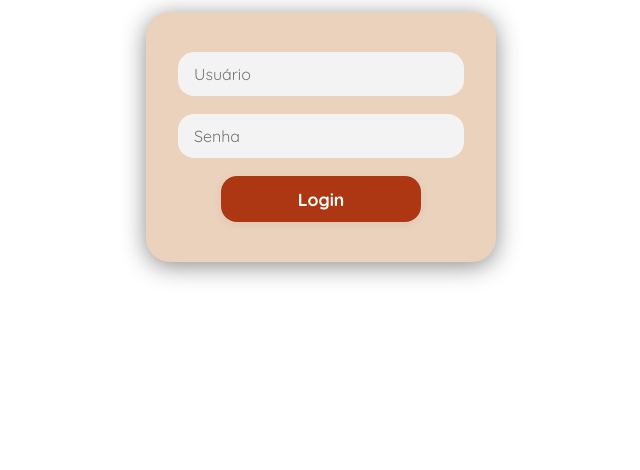
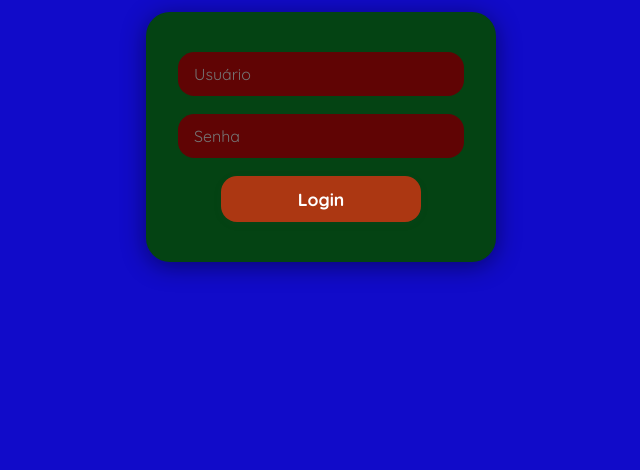
Before and after one commit to MarcosGitCode/Poliedraw, a website: page HTML/login.html in a window 1280 px wide. Shown: the part 330-800 px from the top of the page, without its empty margins (319-959 px from the left). Drawn offline with Linux system fonts and the light colour scheme.

Commit message:
feat: branch nova pra teste

```diff
--- a/CSS/login.css
+++ b/CSS/login.css
@@ -8,7 +8,7 @@ body {
     justify-content: center;
     align-items: center;
     margin: 0;
-    background: #ffffff;
+    background: #110bc9;
     font-family: 'Quicksand', Arial, sans-serif;
     box-sizing: border-box;
     overflow-x: hidden;
@@ -21,7 +21,7 @@ body {
 }
 
 .caixaLogin {
-    background: #ebd2bd;
+    background: hsl(134, 88%, 14%);
     border-radius: 24px;
     padding: 40px 32px;
     display: flex;
@@ -43,7 +43,7 @@ body {
     margin-bottom: 18px;
     border: none;
     border-radius: 16px;
-    background: #f3f3f3;
+    background: #600404;
     font-size: 1rem;
     font-family: 'Quicksand', Arial, sans-serif;
     outline: none;
```
